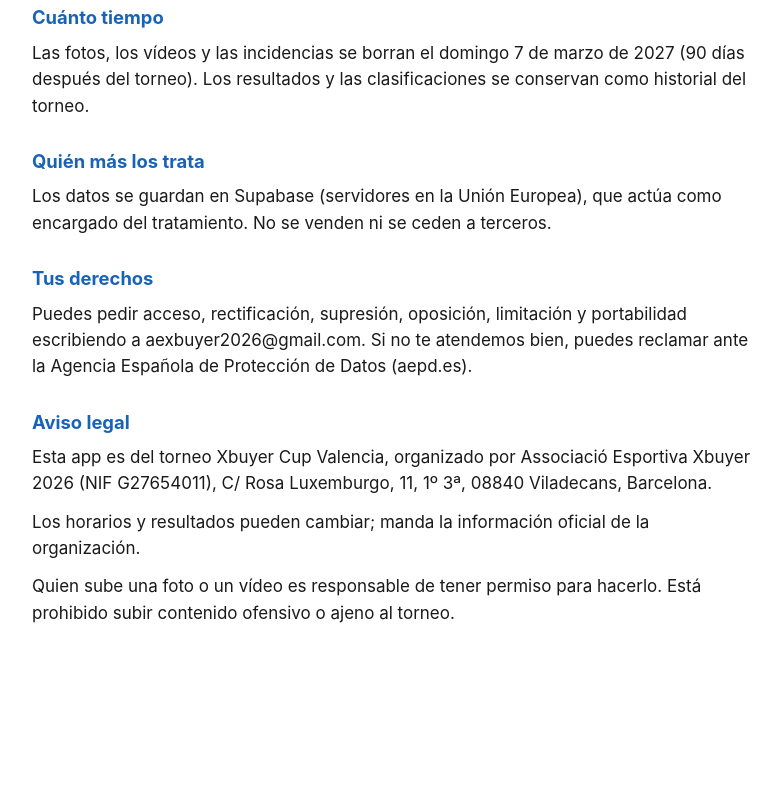
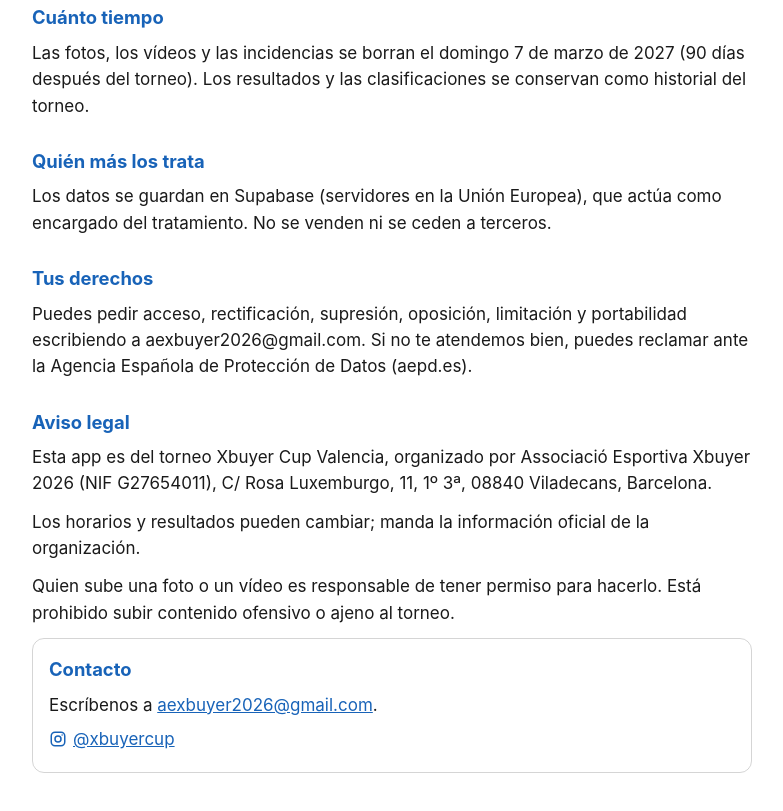
Before and after one commit to kAsrAWiiibit/xbuyer-cup-privacidad, a plain HTML site: page index.html in a window 1280 px wide. Shown: the part 1099-1910 px from the top of the page, without its empty margins (248-1031 px from the left). Before the commit the page ends 1801 px from the top, so only its background shows below. Drawn offline with Linux system fonts and the light colour scheme.

Commit message:
Instagram del torneo (@xbuyercup) junto al contacto

```diff
--- a/index.html
+++ b/index.html
@@ -17,6 +17,9 @@
     .contact { padding: 16px; border-radius: 12px; border: 1px solid color-mix(in srgb, var(--text) 18%, transparent); }
     .contact h2 { margin-top: 0; }
     .contact p { margin-bottom: 0; }
+    .contact p + p { margin-top: 8px; }
+    .ig { display: inline-flex; align-items: center; gap: 6px; }
+    .ig svg { width: 18px; height: 18px; flex: none; }
   </style>
 </head>
 <body>
@@ -63,6 +66,11 @@
       <p>Los horarios y resultados pueden cambiar; manda la información oficial de la organización.</p>
       <p>Quien sube una foto o un vídeo es responsable de tener permiso para hacerlo. Está prohibido subir contenido ofensivo o ajeno al torneo.</p>
     </section>
+    <section class="contact">
+      <h2>Contacto</h2>
+      <p>Escríbenos a <a href="mailto:aexbuyer2026@gmail.com">aexbuyer2026@gmail.com</a>.</p>
+      <p><a class="ig" href="https://www.instagram.com/xbuyercup/" rel="noopener"><svg viewBox="0 0 24 24" aria-hidden="true" fill="none" stroke="currentColor" stroke-width="2"><rect x="3" y="3" width="18" height="18" rx="5"/><circle cx="12" cy="12" r="4"/><circle cx="17.5" cy="6.5" r="1" fill="currentColor" stroke="none"/></svg><span>@xbuyercup</span></a></p>
+    </section>
   </main>
 </body>
 </html>
```
Also changed, not shown: soporte/index.html (+4 -0 lines).
